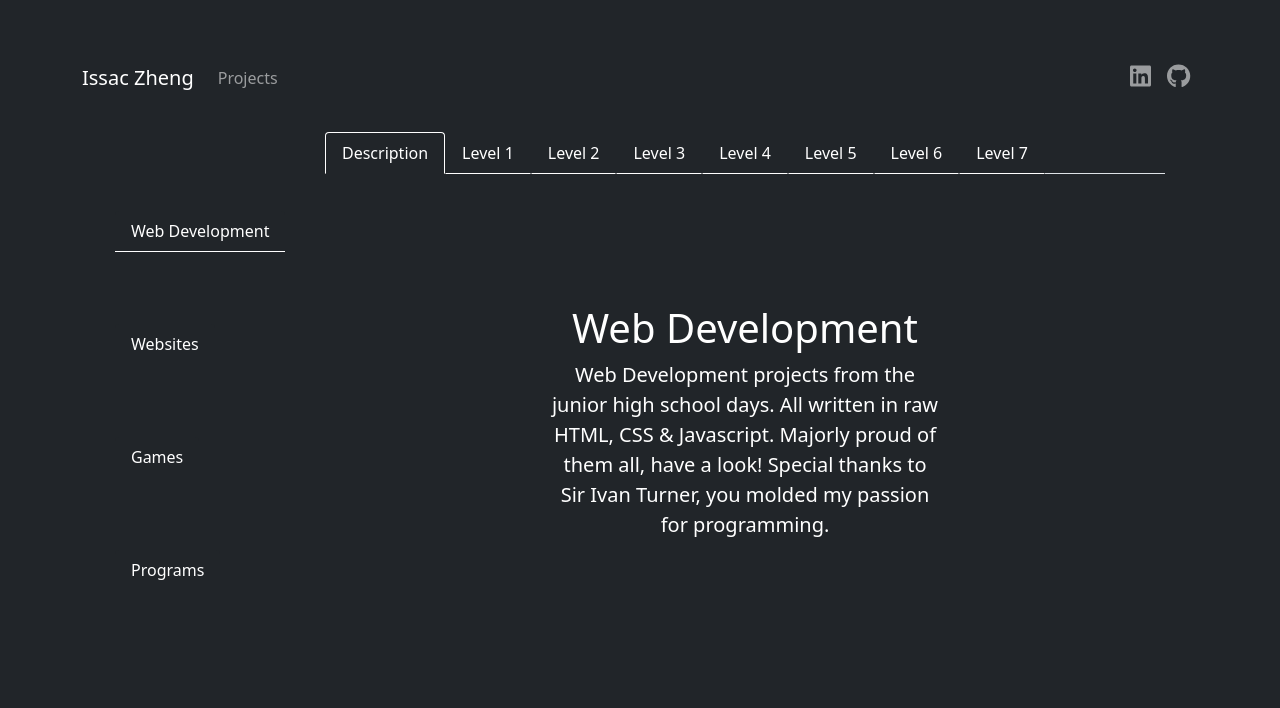
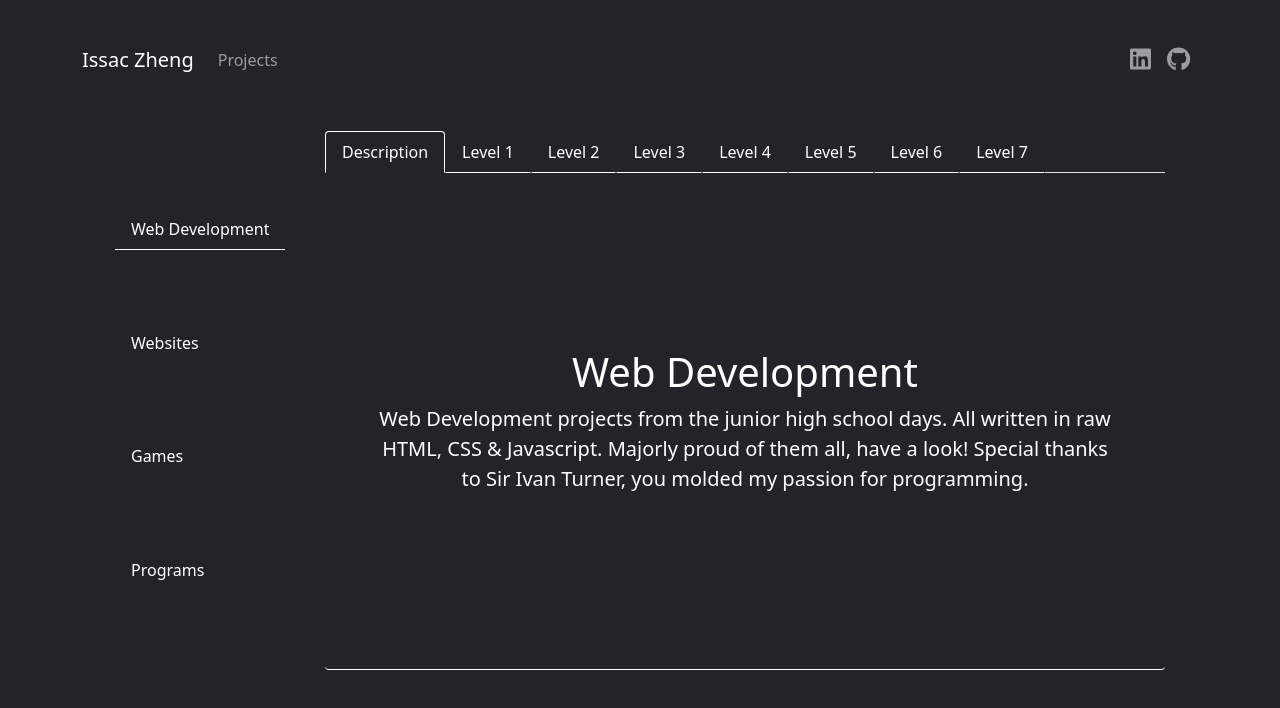
Before and after one commit to iscii/iscii-old, a JavaScript app: page /projects in a window 1280 px wide. Shown: the top 708 px of the page. Built offline with nearby package versions, Linux system fonts and the light colour scheme; the HTML template or start-up script is replaced by a standard one.

Commit message:
revised layout using gridbox for consistency across different resolutions

```diff
--- a/src/App.scss
+++ b/src/App.scss
@@ -1,17 +1,24 @@
 @import "~bootstrap/scss/bootstrap";
 @import "./utilities/variables.scss";
 
-#root {
+#root, .App {
 	height: 100vh;
 	overflow: auto; /*prevents margin styles of children from applying to root*/
 	overflow-y: scroll;
 	background-color: $bg
 }
 
-.imain {
-	padding-top: 25px;
-	padding-left: 115px;
-	padding-right: 115px;
+.App{
+	display: grid;
+	grid-template-rows: 15% 70% 15%;
+
+	.imain {
+		color: $text;
+		margin-top: auto;
+		margin-bottom: auto;
+		padding-left: 115px;
+		padding-right: 115px;
+	}
 }
 
 .navbar-nav .nav-link.active{
--- a/src/components/Card/index.js
+++ b/src/components/Card/index.js
@@ -3,7 +3,6 @@ import "./index.scss";
 const Card = (props) => {
 	/**
 	 * !props
-	 * *main ({true}, {false (default)}): no card image
 	 * *title (text): card title
 	 * *desc (text): card description
 	 * *link (text): card link
@@ -16,15 +15,17 @@ const Card = (props) => {
 		/* add tabbed components for projects */
 		<div
 			className={
-				"icard bg-dark p-5 d-flex justify-content-center align-items-center flex-row-reverse"
+				"icard bg-dark p-4 d-flex justify-content-center align-items-center flex-row-reverse"
 			}
 		>
-			<img
-				/* https://mdbootstrap.com/docs/b5/react/content-styles/hover-effects/#! */
-				className={(props.main ? "d-none" : "")}
-				src={require("../../assets/images/mai.jpg")}
-				alt="mai"
-			/>
+			<div className={"icardimgctnr" + (props.img ? "" : " d-none")}>
+				{/* thinking of making the image a separate component to the right of the card, taking up 100% of height and having the same padding as the category tabs. this appeals to symmetry tho, not sure if that's what I want exactly... */}
+				<img
+					/* https://mdbootstrap.com/docs/b5/react/content-styles/hover-effects/#! */
+					src={require("../../assets/images/mai.jpg")}
+					alt="mai"
+				/>
+			</div>
 			<div className="icardcaption d-flex flex-column justify-content-center align-items-center">
 				<h1 className={"h-25 " + (props.link ? "icardtitle" : "")}>
 					<a className="text-decoration-none text-white" href={props.link} target="_blank">{props.title}</a>
--- a/src/components/Card/index.scss
+++ b/src/components/Card/index.scss
@@ -6,15 +6,18 @@
     margin-bottom: $spacing-5;
     height: 400px;
 
-    img{
-       width: 35%;
+    .icardimgctnr{
+        width: 75%;
+
+        img{
+            width: 100%
+        }
     }
 
     .icardcaption{
-        width: 65%;
-        padding: $spacing-5;
+        width: 100%; /* of remaining space */
+        padding: $spacing-4;
         text-align: center;
-
 
         .icardtitle:hover{
             cursor: pointer;
--- a/src/components/Layout/index.js
+++ b/src/components/Layout/index.js
@@ -7,10 +7,7 @@ const Layout = () => {
 	return (
 		<div className="App">
 			<MainNav />
-			<div className="page text-white">
-				<Outlet />
-				{/* homepage */}
-			</div>
+			<Outlet />
 		</div>
 	);
 };
--- a/src/components/MainNav/index.js
+++ b/src/components/MainNav/index.js
@@ -8,7 +8,7 @@ library.add(fab);
 
 const MainNav = () => {
 	return (
-		<Navbar className="mt-5" bg="dark" variant="dark" sticky="top">
+		<Navbar bg="dark" variant="dark" sticky="top">
 			<Container d-flex space-between>
 				<Navbar.Brand href="/">Issac Zheng</Navbar.Brand>
 				{/* eventually replace this with a vector logo (?) */}
--- a/src/components/Projects/index.js
+++ b/src/components/Projects/index.js
@@ -26,7 +26,6 @@ const Projects = () => {
 						>
 							<Tab eventKey="main" title="Description">
 								<Card
-									main={true}
 									title="Web Development"
 									desc="Web Development projects from the junior high school days. All written in raw HTML, CSS & Javascript. Majorly proud of them all, have a look! Special thanks to Sir Ivan Turner, you molded my passion for programming."
 									link="https://github.com/iscii/Web-Development-2019-2020"
@@ -36,6 +35,7 @@ const Projects = () => {
 								<Card
 									title="Code Breaker"
 									desc="First project, you'd tell at first glance. Still pretty darn cool though I'll give it that."
+									img={true}
 									link="https://iscii.github.io/Web-Development-2019-2020/Projects/level%201%20-%20codebreaker/Lvl%201%20Proj%20Final%20v2%20(SUBMITTED%20ONE).html"
 								/>
 							</Tab>
@@ -43,6 +43,7 @@ const Projects = () => {
 								<Card
 									title="Match Game"
 									desc="Second game, learnt css. Used it as a last resort project for a hackathon since my team and I couldn't pump anything out in 24 hours. Judge said it was cool. Didn't win."
+									img={true}
 									link="https://iscii.github.io/Web-Development-2019-2020/Projects/level%202%20-%20matching%20game/Match%20Game-dark.html"
 								/>
 							</Tab>
@@ -50,6 +51,7 @@ const Projects = () => {
 								<Card
 									title="Extreme Rock Paper Scissors"
 									desc="This one was a pain in the ass to make, but satisfying as heck. If there's an issue with the game's beginning, my patch I totally remember pushing probably didn't go through for some reason, but I am too lazy to check as of right now."
+									img={true}
 									link="https://iscii.github.io/Web-Development-2019-2020/Projects/level%203%20-%20extreme%20rock%20paper%20scissors/index.html"
 								/>
 							</Tab>
@@ -57,6 +59,7 @@ const Projects = () => {
 								<Card
 									title="Two Layer Tic Tac Toe"
 									desc="This one was also a pain. Friggin love the UI though, it do be sexy. The enemy AI is not great, but the game works!"
+									img={true}
 									link="https://iscii.github.io/Web-Development-2019-2020/Projects/level%204%20-%20two%20layer%20tic%20tac%20toe/index.html"
 								/>
 							</Tab>
@@ -64,6 +67,7 @@ const Projects = () => {
 								<Card
 									title="Fast Food Register Simulator"
 									desc="Just mainly a display of CSS and background calculation-ability. Think the skills learnt making this would be useful in like, financial software, where options are preset and calculations are run in the background and then the frontend just displays results in a readable manner. Not that this is very readable."
+									img={true}
 									link="https://iscii.github.io/Web-Development-2019-2020/Projects/level%205%20-%20fast%20food%20register%20simulator/index.html"
 								/>
 							</Tab>
@@ -71,6 +75,7 @@ const Projects = () => {
 								<Card
 									title="Thirty One"
 									desc="This one was difficult but a pleasure to make. Definitely not optimized for every screen resolution and size, play fullscreen on a 21-inch 1080p monitor for best results. Works very well as far as I know, just read the instructions carefully because there's a lot to the game."
+									img={true}
 									link="https://iscii.github.io/Web-Development-2019-2020/Projects/level%206%20-%20thirty%20one/index.html"
 								/>
 							</Tab>
@@ -78,6 +83,7 @@ const Projects = () => {
 								<Card
 									title="Battleship"
 									desc="Truly a final project to end off the year. Displays all the logical functionality and object oriented programming that I have learnt in the year through a (self proclaimed) beautiful UI representing my core theme that I will eventually carry onto project designs over the rest of my life. Most proud of this one - it gives me a little nostalgia playing it with how good a time in my life it was when I'd made it."
+									img={true}
 									link="https://iscii.github.io/Web-Development-2019-2020/Projects/level%207%20-%20battleship/index.html"
 								/>
 							</Tab>
@@ -91,7 +97,6 @@ const Projects = () => {
 						>
 							<Tab eventKey="main" title="Description">
 								<Card
-									main={true}
 									title="Websites"
 									desc="Web projects, amateur (for now >:>)"
 								/>
@@ -100,6 +105,7 @@ const Projects = () => {
 								<Card
 									title="isciiz"
 									desc="My portfolio website (hi!). Learning React and Bootstrap with this one. React-bootstrap, Sass, Firebase Hosting, Personal Git."
+									img={true}
 									link="https://isciiz.web.app"
 									/* include some credits */
 								/>
@@ -108,6 +114,7 @@ const Projects = () => {
 								<Card
 									title="stevenshonorpledge"
 									desc="A typeracing website for our school's honor pledge. A great tool to deduce Stevens impostors. Can also be used to train. Firebase Firestore & Hosting, Personal Git"
+									img={true}
 									link="https://stevenshonorpledge.web.app/"
 								/>
 							</Tab>
@@ -115,6 +122,7 @@ const Projects = () => {
 								<Card
 									title="Aster"
 									desc="A NYC high school club directory made in collaboration with several students across various high schools in the city. Jekyll, Firebase Firestore & Auth, Collaborative Git."
+									img={true}
 									link="https://aster.nyc/"
 									/* include some credits */
 								/>
@@ -130,7 +138,6 @@ const Projects = () => {
 						>
 							<Tab eventKey="main" title="Description">
 								<Card
-									main={true}
 									title="Games"
 									desc="Some of my game projects, made in Unity2D."
 									/* Build the games into WebGL and link those */
@@ -140,6 +147,7 @@ const Projects = () => {
 								<Card
 									title="headache"
 									desc="Fun for the first three minutes till the game begins living up to its name. I apologize in advance."
+									img={true}
 									link="https://github.com/iscii/headaches"
 								/>
 							</Tab>
@@ -147,6 +155,7 @@ const Projects = () => {
 								<Card
 									title="We'll Think About a Name Later"
 									desc="Unfinished game made with a great highschool friend of mine. Also quite cancerous."
+									img={true}
 									// https://www.linkedin.com/in/qi-jie-wu-a362ab208/
 								/>
 							</Tab>
@@ -160,7 +169,6 @@ const Projects = () => {
 						>
 							<Tab eventKey="main" title="Description">
 								<Card
-									main={true}
 									title="Programs"
 									desc="Some little programs I've built, typically for convenience. More like a miscellaneous category, but 'Programs' sounds more relevant."
 								/>
@@ -169,6 +177,7 @@ const Projects = () => {
 								<Card
 									title="isciiBot"
 									desc="A discord bot. Scheduled and handled events before it was a feature on Discord. Usage and methodology are about as outdated as the code though. Also can randomize your day's schedule for you if you have too much time in your hands (guess when I built this feature)!"
+									img={true}
 									link="https://github.com/iscii/isciiBot"
 								/>
 							</Tab>
--- a/src/components/Projects/index.scss
+++ b/src/components/Projects/index.scss
@@ -39,5 +39,12 @@
             .isidetab button.active{
                 border-bottom: 1px solid $text !important;
             }
-    }
+
+            > .tab-content{
+                border-bottom: 1px solid $text !important;
+                border-bottom-left-radius: 0.25rem;
+                border-bottom-right-radius: 0.25rem;
+            }
+
+        }
 }
--- a/src/utilities/variables.scss
+++ b/src/utilities/variables.scss
@@ -1,4 +1,5 @@
 $bg: #212529;
 $text: white;
 $text-2: rgb(166, 166, 166);
+$spacing-4: 1.5rem;
 $spacing-5: 3rem;
```
